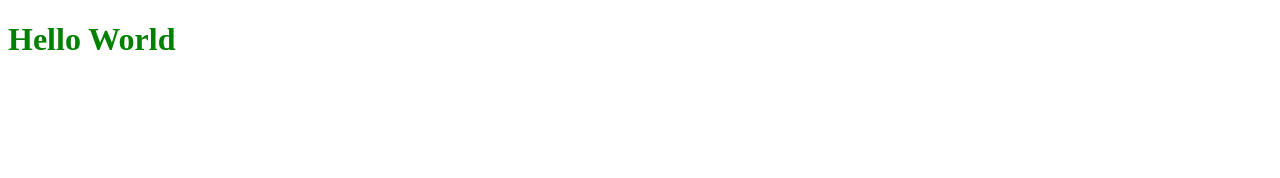
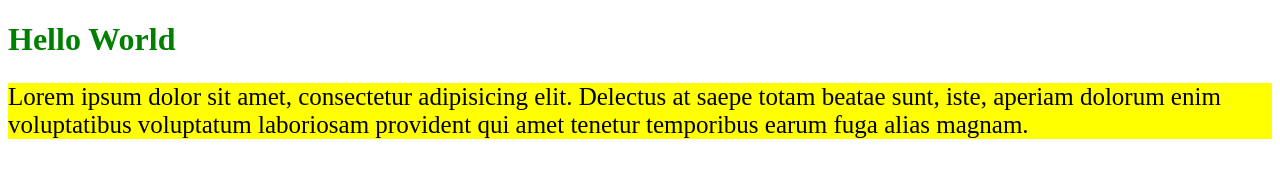
Before and after one commit to El4onok/El4onok.github.io, a plain HTML site: page index.html in a window 1280 px wide. Drawn offline with Linux system fonts and the light colour scheme.

Commit message:
add new p in html+css

```diff
--- a/index.html
+++ b/index.html
@@ -7,5 +7,6 @@
 </head>
 <body>
 	<h1>Hello World</h1>
+	<p>Lorem ipsum dolor sit amet, consectetur adipisicing elit. Delectus at saepe totam beatae sunt, iste, aperiam dolorum enim voluptatibus voluptatum laboriosam provident qui amet tenetur temporibus earum fuga alias magnam.</p>
 </body>
 </html>
--- a/style2.css
+++ b/style2.css
@@ -1,3 +1,8 @@
 h1 {
 	color: green;
 }
+
+p {
+	background: yellow;
+	font-size: 25px;
+}
```
